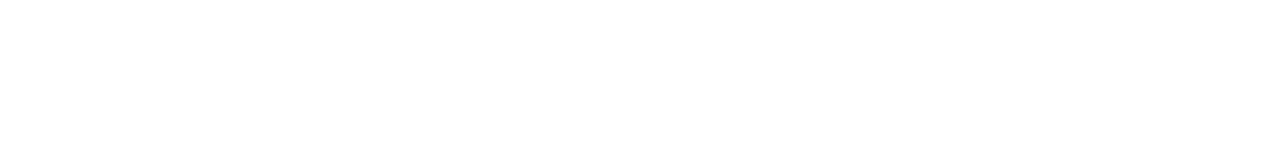
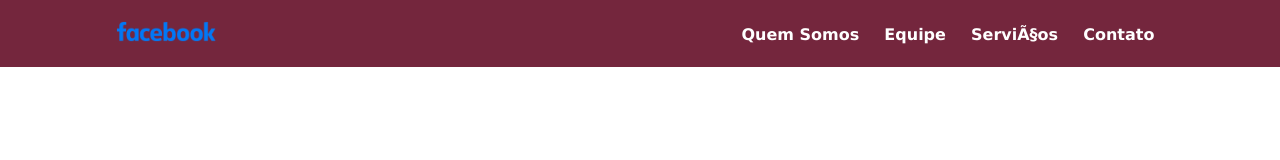
Before and after one commit to Milla1802/advocacy-website-project, a plain HTML site: page index.html in a window 1280 px wide. Drawn offline with Linux system fonts and the light colour scheme.

Commit message:
Criando a barra de navegaçao e dando a estilizaçao provisoria para ela

```diff
--- /dev/null
+++ b/css/style.css
@@ -0,0 +1,40 @@
+*{
+    margin: 0;
+    padding: 0;
+    box-sizing: border-box;
+    font-family: Verdana, Geneva, Tahoma, sans-serif;
+}
+
+.header-bar {
+    background-color: rgb(116, 38, 61);
+}
+
+.center {
+    display: flex;
+    flex-wrap: wrap;
+    max-width: 1100px;
+    margin: 0 auto;
+    padding: 0 2%;
+}
+
+.logo {
+    width: 50%;
+}
+
+.logo img{
+    width: 100px;
+}
+
+.menu {
+    width: 50%;
+    text-align: right;
+    padding-top: 25px;
+}
+
+.menu a{
+    color: white;
+    text-decoration: none;
+    font-weight: 700;
+    padding:10px;
+
+}
--- a/index.html
+++ b/index.html
@@ -1,11 +1,23 @@
 <!DOCTYPE html>
 <html>
 	<head>
-		<meta charset=""UTF-8 />
+		<meta charset=""UTF-8>
 		<title>Site Advocacia</title>
+		<link href="css/style.css" rel="stylesheet"/>
+		<meta name="viewport" content="width=device-width, inicial-scale=1.0, maximum-scale=1.0">
 	</head>
 	<body>
-		<!-- Conteúdo -->
+		<header class="header-bar">
+			<div class="center">
+				<div class="logo"><img src="assets/Facebook-Logo-1.png" alt="logo-site"></div>
+				<nav class="menu">
+					<a href=" ">Quem Somos</a>
+					<a href=" ">Equipe</a>
+					<a href=" ">Serviços</a>
+					<a href=" ">Contato</a>
+				</nav>
+			</div> <!-- center -->
+		</header>
 	</body>
 
 </html>
```
Also changed, not shown: assets/Facebook-Logo-1.png (added), style.css (deleted).
